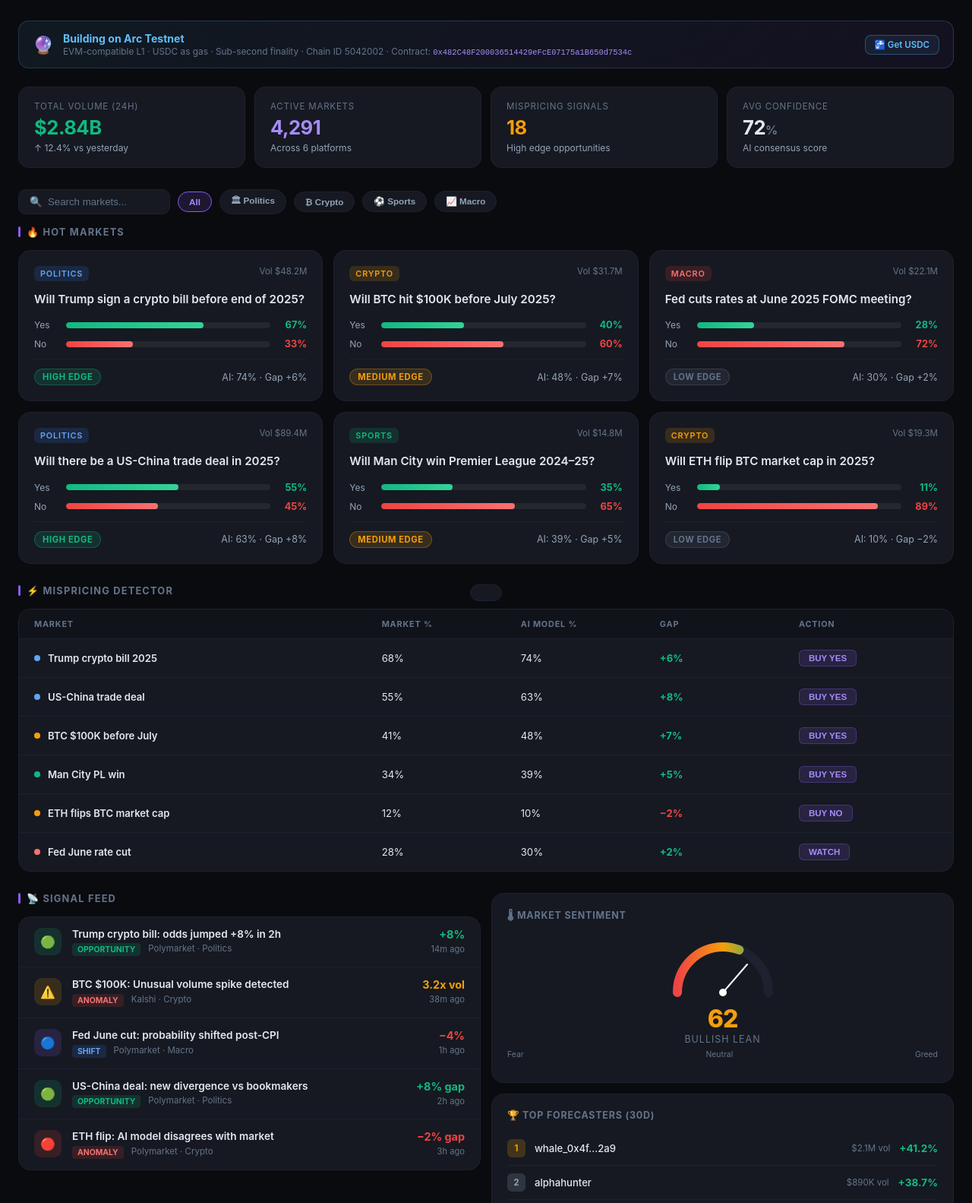
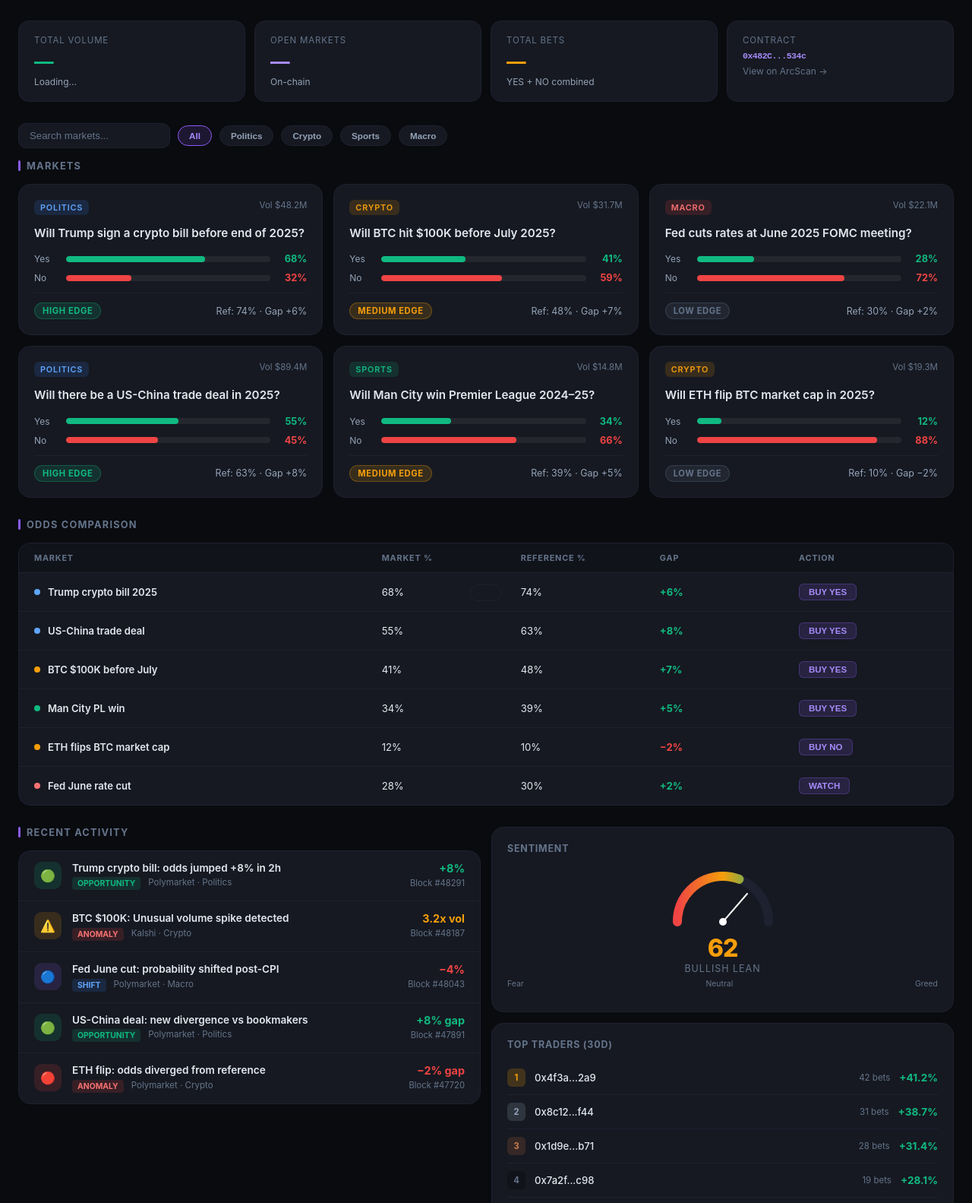
Before and after one commit to Faisalsathu786/prediction-market-intel, a website: page index.html in a window 1280 px wide. Shown: the part 65-1648 px from the top of the page at 76% size. Drawn offline with Linux system fonts and the light colour scheme.

Commit message:
cleaned up the UI

```diff
--- a/index.html
+++ b/index.html
@@ -3,7 +3,7 @@
 <head>
   <meta charset="UTF-8" />
   <meta name="viewport" content="width=device-width, initial-scale=1.0" />
-  <title>Prediction Market Intelligence</title>
+  <title>Prediction Markets</title>
   <style>
     /* ─── Reset & Base ─── */
     *, *::before, *::after { box-sizing: border-box; margin: 0; padding: 0; }
@@ -60,10 +60,10 @@
 
     .logo-icon {
       width: 34px; height: 34px;
-      background: linear-gradient(135deg, var(--purple), var(--blue));
-      border-radius: 10px;
+      background: var(--purple);
+      border-radius: 8px;
       display: flex; align-items: center; justify-content: center;
-      font-size: 1rem;
+      font-size: 0.65rem; font-weight: 800; color: white; letter-spacing: -0.5px;
     }
 
     .logo span { color: var(--purple2); }
@@ -76,7 +76,7 @@
       border: 1px solid rgba(16,185,129,0.25);
       color: var(--green);
       padding: 5px 12px; border-radius: 20px;
-      font-size: 0.72rem; font-weight: 600; text-transform: uppercase;
+      font-size: 0.72rem; font-weight: 600;
     }
 
     /* ─── Wallet Button ─── */
@@ -167,7 +167,7 @@
       transition: all 0.15s;
     }
     .modal-btn.primary {
-      background: linear-gradient(135deg, var(--purple), var(--blue));
+      background: var(--purple);
       color: white;
     }
     .modal-btn.primary:hover { opacity: 0.9; }
@@ -272,7 +272,7 @@
       transition: border-color 0.2s;
     }
 
-    .stat-card:hover { border-color: var(--purple); }
+    .stat-card:hover { border-color: rgba(255,255,255,0.1); }
 
     .stat-label {
       font-size: 0.72rem; color: var(--muted);
@@ -315,17 +315,7 @@
       overflow: hidden;
     }
 
-    .market-card::before {
-      content: '';
-      position: absolute; top: 0; left: 0; right: 0;
-      height: 2px;
-      background: linear-gradient(90deg, var(--purple), var(--blue));
-      opacity: 0;
-      transition: opacity 0.2s;
-    }
-
-    .market-card:hover { border-color: var(--purple); transform: translateY(-2px); }
-    .market-card:hover::before { opacity: 1; }
+    .market-card:hover { border-color: rgba(139,92,246,0.4); }
 
     .market-top {
       display: flex; align-items: flex-start;
@@ -376,8 +366,8 @@
       transition: width 0.6s ease;
     }
 
-    .prob-bar.yes { background: linear-gradient(90deg, var(--green), #34d399); }
-    .prob-bar.no  { background: linear-gradient(90deg, var(--red), #f87171); }
+    .prob-bar.yes { background: var(--green); }
+    .prob-bar.no  { background: var(--red); }
 
     .prob-pct {
       font-size: 0.8rem; font-weight: 700;
@@ -689,8 +679,8 @@
   <!-- ─── Header ─── -->
   <header>
     <div class="logo">
-      <div class="logo-icon">🔮</div>
-      Prediction Market <span>&nbsp;Intel</span>
+      <div class="logo-icon">PM</div>
+      Prediction <span>Markets</span>
     </div>
     <div class="header-right" id="headerRight">
       <div class="live-badge">
@@ -707,9 +697,9 @@
   <!-- ─── Wallet Modal ─── -->
   <div class="modal-overlay" id="walletModal">
     <div class="modal">
-      <div class="modal-title" id="modalTitle">🦊 Connect to Arc Testnet</div>
-      <div class="modal-sub" id="modalSub">Connect MetaMask to interact with Arc Testnet — stablecoin-native L1 with USDC as gas.</div>
-      <div class="network-badge">⚡ Arc Testnet · Chain ID 5042002</div>
+      <div class="modal-title" id="modalTitle">Connect Wallet</div>
+      <div class="modal-sub" id="modalSub">Connect your MetaMask wallet to interact with Arc Testnet.</div>
+      <div class="network-badge">Arc Testnet &middot; Chain ID 5042002</div>
 
       <div id="modalConnected" style="display:none">
         <div class="modal-row">
@@ -731,11 +721,11 @@
       </div>
 
       <div class="modal-actions" id="modalActions">
-        <button class="modal-btn primary" onclick="connectWallet()">🦊 Connect MetaMask</button>
+        <button class="modal-btn primary" onclick="connectWallet()">Connect MetaMask</button>
         <button class="modal-btn secondary" onclick="closeModal()">Cancel</button>
       </div>
       <div class="modal-actions" id="modalActionsConnected" style="display:none">
-        <button class="modal-btn primary" onclick="switchToArc()">🔄 Switch to Arc</button>
+        <button class="modal-btn primary" onclick="switchToArc()">Switch to Arc</button>
         <button class="modal-btn danger" onclick="disconnectWallet()">Disconnect</button>
       </div>
     </div>
@@ -747,53 +737,43 @@
   <!-- ─── Main Content ─── -->
   <main>
 
-    <!-- Arc Banner -->
-    <div class="arc-banner" id="arcBanner">
-      <div class="arc-banner-icon">🔮</div>
-      <div class="arc-banner-text">
-        <div class="arc-banner-title">Building on Arc Testnet</div>
-        <div class="arc-banner-sub">EVM-compatible L1 · USDC as gas · Sub-second finality · Chain ID 5042002 · Contract: <code style='font-size:0.65rem;color:#a78bfa'>0x482C48F200036514429eFcE07175a1B650d7534c</code></div>
-      </div>
-      <a class="arc-banner-link" href="https://faucet.circle.com" target="_blank">🚰 Get USDC</a>
-    </div>
-
     <!-- Stats Row -->
     <div class="stats-grid">
       <div class="stat-card">
-        <div class="stat-label">Total Volume (24h)</div>
-        <div class="stat-value up">$2.84B</div>
-        <div class="stat-sub">↑ 12.4% vs yesterday</div>
+        <div class="stat-label">Total Volume</div>
+        <div class="stat-value up" id="statVolume">—</div>
+        <div class="stat-sub" id="statVolumeSub">Loading...</div>
       </div>
       <div class="stat-card">
-        <div class="stat-label">Active Markets</div>
-        <div class="stat-value purple">4,291</div>
-        <div class="stat-sub">Across 6 platforms</div>
+        <div class="stat-label">Open Markets</div>
+        <div class="stat-value purple" id="statMarkets">—</div>
+        <div class="stat-sub" id="statMarketsSub">On-chain</div>
       </div>
       <div class="stat-card">
-        <div class="stat-label">Mispricing Signals</div>
-        <div class="stat-value gold">18</div>
-        <div class="stat-sub">High edge opportunities</div>
+        <div class="stat-label">Total Bets</div>
+        <div class="stat-value gold" id="statBets">—</div>
+        <div class="stat-sub">YES + NO combined</div>
       </div>
       <div class="stat-card">
-        <div class="stat-label">Avg Confidence</div>
-        <div class="stat-value">72<span style="font-size:1rem;color:var(--muted)">%</span></div>
-        <div class="stat-sub">AI consensus score</div>
+        <div class="stat-label">Contract</div>
+        <div class="stat-value" style="font-size:0.72rem;font-family:monospace;color:var(--purple2)" id="statContract">0x482C...534c</div>
+        <div class="stat-sub"><a href="https://testnet.arcscan.app/address/0x482C48F200036514429eFcE07175a1B650d7534c" target="_blank" style="color:var(--muted);text-decoration:none">View on ArcScan →</a></div>
       </div>
     </div>
 
     <!-- Filter Bar -->
     <div class="filter-bar">
-      <input class="search-input" type="text" placeholder="🔍  Search markets..." oninput="filterMarkets(this.value)" />
+      <input class="search-input" type="text" placeholder="Search markets..." oninput="filterMarkets(this.value)" />
       <button class="filter-chip active" onclick="setFilter('all', this)">All</button>
-      <button class="filter-chip" onclick="setFilter('politics', this)">🏛 Politics</button>
-      <button class="filter-chip" onclick="setFilter('crypto', this)">₿ Crypto</button>
-      <button class="filter-chip" onclick="setFilter('sports', this)">⚽ Sports</button>
-      <button class="filter-chip" onclick="setFilter('macro', this)">📈 Macro</button>
+      <button class="filter-chip" onclick="setFilter('politics', this)">Politics</button>
+      <button class="filter-chip" onclick="setFilter('crypto', this)">Crypto</button>
+      <button class="filter-chip" onclick="setFilter('sports', this)">Sports</button>
+      <button class="filter-chip" onclick="setFilter('macro', this)">Macro</button>
     </div>
 
     <!-- Markets -->
     <div class="section-header">
-      <div class="section-title">🔥 Hot Markets</div>
+      <div class="section-title">Markets</div>
     </div>
 
     <div class="markets-grid" id="marketsGrid">
@@ -816,7 +796,7 @@
         </div>
         <div class="edge-row">
           <span class="edge-badge edge-high">High Edge</span>
-          <span class="edge-value">AI: 74% · Gap +6%</span>
+          <span class="edge-value">Ref: 74% · Gap +6%</span>
         </div>
       </div>
 
@@ -838,7 +818,7 @@
         </div>
         <div class="edge-row">
           <span class="edge-badge edge-medium">Medium Edge</span>
-          <span class="edge-value">AI: 48% · Gap +7%</span>
+          <span class="edge-value">Ref: 48% · Gap +7%</span>
         </div>
       </div>
 
@@ -860,7 +840,7 @@
         </div>
         <div class="edge-row">
           <span class="edge-badge edge-low">Low Edge</span>
-          <span class="edge-value">AI: 30% · Gap +2%</span>
+          <span class="edge-value">Ref: 30% · Gap +2%</span>
         </div>
       </div>
 
@@ -882,7 +862,7 @@
         </div>
         <div class="edge-row">
           <span class="edge-badge edge-high">High Edge</span>
-          <span class="edge-value">AI: 63% · Gap +8%</span>
+          <span class="edge-value">Ref: 63% · Gap +8%</span>
         </div>
       </div>
 
@@ -904,7 +884,7 @@
         </div>
         <div class="edge-row">
           <span class="edge-badge edge-medium">Medium Edge</span>
-          <span class="edge-value">AI: 39% · Gap +5%</span>
+          <span class="edge-value">Ref: 39% · Gap +5%</span>
         </div>
       </div>
 
@@ -926,7 +906,7 @@
         </div>
         <div class="edge-row">
           <span class="edge-badge edge-low">Low Edge</span>
-          <span class="edge-value">AI: 10% · Gap −2%</span>
+          <span class="edge-value">Ref: 10% · Gap −2%</span>
         </div>
       </div>
 
@@ -934,14 +914,14 @@
 
     <!-- Mispricing Table -->
     <div class="section-header">
-      <div class="section-title">⚡ Mispricing Detector</div>
+      <div class="section-title">Odds Comparison</div>
     </div>
 
     <div class="table-wrap">
       <div class="table-header-row">
         <div class="th">Market</div>
         <div class="th">Market %</div>
-        <div class="th">AI Model %</div>
+        <div class="th">Reference %</div>
         <div class="th">Gap</div>
         <div class="th">Action</div>
       </div>
@@ -995,7 +975,7 @@
       <!-- Signal Feed -->
       <div>
         <div class="section-header">
-          <div class="section-title">📡 Signal Feed</div>
+          <div class="section-title">Recent Activity</div>
         </div>
         <div class="feed-wrap">
           <div class="feed-item">
@@ -1009,7 +989,7 @@
             </div>
             <div class="feed-right">
               <span class="feed-pct up">+8%</span>
-              <span class="feed-time">14m ago</span>
+              <span class="feed-time">Block #48291</span>
             </div>
           </div>
 
@@ -1024,7 +1004,7 @@
             </div>
             <div class="feed-right">
               <span class="feed-pct gold">3.2x vol</span>
-              <span class="feed-time">38m ago</span>
+              <span class="feed-time">Block #48187</span>
             </div>
           </div>
 
@@ -1039,7 +1019,7 @@
             </div>
             <div class="feed-right">
               <span class="feed-pct down">−4%</span>
-              <span class="feed-time">1h ago</span>
+              <span class="feed-time">Block #48043</span>
             </div>
           </div>
 
@@ -1054,14 +1034,14 @@
             </div>
             <div class="feed-right">
               <span class="feed-pct up">+8% gap</span>
-              <span class="feed-time">2h ago</span>
+              <span class="feed-time">Block #47891</span>
             </div>
           </div>
 
           <div class="feed-item">
             <div class="feed-icon bear">🔴</div>
             <div class="feed-content">
-              <div class="feed-title">ETH flip: AI model disagrees with market</div>
+              <div class="feed-title">ETH flip: odds diverged from reference</div>
               <div class="feed-meta">
                 <span class="feed-tag tag-anomaly">Anomaly</span>
                 <span>Polymarket · Crypto</span>
@@ -1069,7 +1049,7 @@
             </div>
             <div class="feed-right">
               <span class="feed-pct down">−2% gap</span>
-              <span class="feed-time">3h ago</span>
+              <span class="feed-time">Block #47720</span>
             </div>
           </div>
         </div>
@@ -1080,7 +1060,7 @@
 
         <!-- Sentiment Gauge -->
         <div class="mini-card">
-          <div class="mini-card-title">🌡 Market Sentiment</div>
+          <div class="mini-card-title">Sentiment</div>
           <div class="gauge-wrap">
             <div class="gauge-arc">
               <svg viewBox="0 0 140 70" width="140" height="70">
@@ -1111,35 +1091,35 @@
 
         <!-- Top Wallets -->
         <div class="mini-card">
-          <div class="mini-card-title">🏆 Top Forecasters (30d)</div>
+          <div class="mini-card-title">Top Traders (30d)</div>
           <div class="lb-row">
             <div class="lb-rank gold-rank">1</div>
-            <div class="lb-name">whale_0x4f…2a9</div>
-            <div class="lb-vol">$2.1M vol</div>
+            <div class="lb-name">0x4f3a...2a9</div>
+            <div class="lb-vol">42 bets</div>
             <div class="lb-roi">+41.2%</div>
           </div>
           <div class="lb-row">
             <div class="lb-rank silver-rank">2</div>
-            <div class="lb-name">alphahunter</div>
-            <div class="lb-vol">$890K vol</div>
+            <div class="lb-name">0x8c12...f44</div>
+            <div class="lb-vol">31 bets</div>
             <div class="lb-roi">+38.7%</div>
           </div>
           <div class="lb-row">
             <div class="lb-rank bronze-rank">3</div>
-            <div class="lb-name">polybot_v3</div>
-            <div class="lb-vol">$1.4M vol</div>
+            <div class="lb-name">0x1d9e...b71</div>
+            <div class="lb-vol">28 bets</div>
             <div class="lb-roi">+31.4%</div>
           </div>
           <div class="lb-row">
             <div class="lb-rank">4</div>
-            <div class="lb-name">macro_mind</div>
-            <div class="lb-vol">$450K vol</div>
+            <div class="lb-name">0x7a2f...c98</div>
+            <div class="lb-vol">19 bets</div>
             <div class="lb-roi up">+28.1%</div>
           </div>
           <div class="lb-row">
             <div class="lb-rank">5</div>
-            <div class="lb-name">geopolsignal</div>
-            <div class="lb-vol">$320K vol</div>
+            <div class="lb-name">0x3b5e...d23</div>
+            <div class="lb-vol">14 bets</div>
             <div class="lb-roi up">+24.6%</div>
           </div>
         </div>
@@ -1150,9 +1130,9 @@
   </main>
 
   <footer>
-    Built by <strong>Crypto Coach</strong> · Powered by Polymarket, Kalshi, AI consensus &nbsp;·&nbsp;
+    Built by <strong>Crypto Coach</strong> · Arc Testnet &nbsp;·&nbsp;
     <a href="#">GitHub</a> &nbsp;·&nbsp;
-    Data is illustrative — connect live APIs for real-time accuracy
+    Arc Testnet · Chain ID 5042002
   </footer>
 
 </div>
@@ -1206,7 +1186,7 @@
   // ─── Connect MetaMask ───
   async function connectWallet() {
     if (typeof window.ethereum === 'undefined') {
-      showToast('MetaMask not found! Please install it.', 'error');
+      showToast('MetaMask not installed', 'error');
       setTimeout(() => window.open('https://metamask.io/download/', '_blank'), 1500);
       return;
     }
@@ -1224,13 +1204,13 @@
       } else {
         // Already on Arc — skip prompt, go straight to UI update
         await updateWalletUI();
-        showToast('✅ Wallet connected!', 'success');
+        showToast('Connected', 'success');
       }
     } catch (err) {
       if (err.code === 4001) {
-        showToast('Connection rejected.', 'error');
+        showToast('Rejected', 'error');
       } else {
-        showToast('Something went wrong. Try again.', 'error');
+        showToast('Failed — try again', 'error');
       }
     }
   }
@@ -1246,7 +1226,7 @@
       // Switch succeeded — update UI
       await updateWalletUI();
       if (walletConnected) showToast('✅ Wallet connected!', 'success');
-      else showToast('✅ Switched to Arc Testnet!', 'success');
+      else showToast('Switched to Arc', 'success');
     } catch (switchError) {
       if (switchError.code === 4902 || switchError.code === -32603) {
         // Chain not added yet — add it first
@@ -1263,18 +1243,18 @@
           });
           // After adding, MetaMask auto-switches — update UI
           await updateWalletUI();
-          showToast('✅ Arc Testnet added & connected!', 'success');
+          showToast('Arc Testnet added', 'success');
         } catch (addErr) {
           if (addErr.code !== 4001) {
-            showToast('Failed to add Arc network.', 'error');
+            showToast('Could not add Arc network', 'error');
           }
         }
       } else if (switchError.code === 4001) {
         // User rejected the switch — still show wallet as connected on wrong network
         await updateWalletUI();
-        showToast('⚠️ Wallet connected but on wrong network.', 'error');
+        showToast('Wrong network — switch to Arc', 'error');
       } else {
-        showToast('Network switch failed. Try manually.', 'error');
+        showToast('Switch failed', 'error');
       }
     }
   }
@@ -1294,7 +1274,7 @@
     const networkLabel = onArc ? '✅ Arc Testnet' : '⚠️ Wrong Network';
 
     // Modal update
-    document.getElementById('modalTitle').textContent = onArc ? '🟢 Wallet Connected' : '⚠️ Wrong Network';
+    document.getElementById('modalTitle').textContent = onArc ? 'Connected' : 'Wrong Network';
     document.getElementById('modalSub').textContent   = onArc
       ? 'You are connected to Arc Testnet — ready to go!'
       : 'Switch to Arc Testnet to use this app.';
@@ -1349,20 +1329,20 @@
     walletConnected = false;
     document.getElementById('walletLabel').textContent = 'Connect Wallet';
     document.getElementById('walletBtn').classList.remove('connected');
-    document.getElementById('modalTitle').textContent = '🦊 Connect to Arc Testnet';
-    document.getElementById('modalSub').textContent   = 'Connect MetaMask to interact with Arc Testnet — stablecoin-native L1 with USDC as gas.';
+    document.getElementById('modalTitle').textContent = 'Connect Wallet';
+    document.getElementById('modalSub').textContent = 'Connect your MetaMask wallet to interact with Arc Testnet.';
     document.getElementById('modalConnected').style.display = 'none';
     document.getElementById('modalActions').style.display = 'flex';
     document.getElementById('modalActionsConnected').style.display = 'none';
     closeModal();
-    showToast('Wallet disconnected.', 'success');
+    showToast('Disconnected', 'success');
   }
 
   // ─── Copy address ───
   function copyAddress() {
     if (!walletAddress) return;
     navigator.clipboard.writeText(walletAddress);
-    showToast('Address copied!', 'success');
+    showToast('Copied', 'success');
   }
 
   // ─── Toast helper ───
@@ -1390,27 +1370,7 @@
     });
   }
 
-  // ─── Simulate live probability drift ───
-  function drift() {
-    document.querySelectorAll('.market-card').forEach(card => {
-      const bars = card.querySelectorAll('.prob-bar.yes');
-      const pcts = card.querySelectorAll('.prob-pct');
-      bars.forEach((bar, i) => {
-        const current = parseInt(bar.style.width);
-        const delta = (Math.random() - 0.5) * 1.5;
-        const next = Math.min(95, Math.max(5, current + delta));
-        bar.style.width = next + '%';
-        if (pcts[i * 2]) pcts[i * 2].textContent = Math.round(next) + '%';
-        const noBar = card.querySelectorAll('.prob-bar.no')[i];
-        if (noBar) {
-          noBar.style.width = (100 - next) + '%';
-          if (pcts[i * 2 + 1]) pcts[i * 2 + 1].textContent = Math.round(100 - next) + '%';
-        }
-      });
-    });
-  }
 
-  setInterval(drift, 3000);
 
   // ─── Refresh live timestamp badge ───
   function updateTime() {
```
